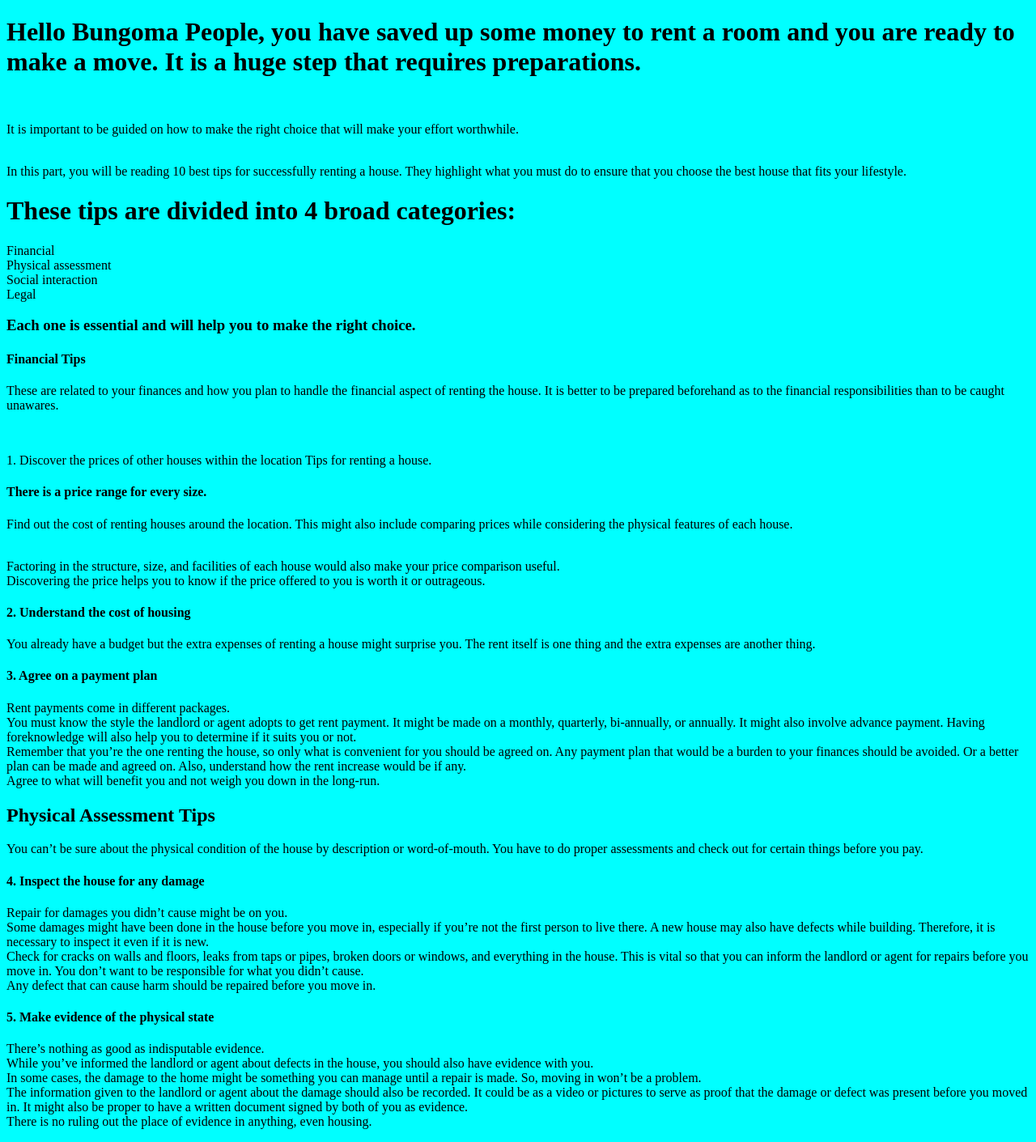
After one commit to mulwasteveh/Rentals, a PHP site: page /help.html in a window 1280 px wide. The commit adds this page. Shown: the whole page at 81% size. Run offline with PHP 8.4, Linux system fonts and the light colour scheme.

Commit message:
home-rental

```diff
--- a/app/complaint.php
+++ b/app/complaint.php
@@ -29,7 +29,7 @@
 	<!-- Header nav -->
 	<nav class="navbar navbar-expand-lg navbar-dark fixed-top" style="background-color:#212529;" id="mainNav">
       <div class="container">
-        <a class="navbar-brand js-scroll-trigger" href="../index.php">Logo/Home</a>
+        <a class="navbar-brand js-scroll-trigger" href="../index.php">Bungoma County</a>
         <button class="navbar-toggler navbar-toggler-right" type="button" data-toggle="collapse" data-target="#navbarResponsive" aria-controls="navbarResponsive" aria-expanded="false" aria-label="Toggle navigation">
           Menu
           <i class="fa fa-bars"></i>
--- a/app/sms.php
+++ b/app/sms.php
@@ -136,7 +136,7 @@
 						    <tr>
 						      <!-- <th><input type="checkbox" name="" id="selectAll"></th> -->
 						      <th>Full Name</th>
-						      <th>Moblie</th>
+						      <th>Mobile</th>
 						      <th>Country</th>
 						      <th>State</th>
 						      <th>City</th>
--- a/database/newrent.sql
+++ b/database/newrent.sql
@@ -39,7 +39,7 @@ CREATE TABLE `cmps` (
 --
 
 INSERT INTO `cmps` (`id`, `name`, `cmp`, `username`, `fullname`) VALUES
-(1, 'f', 'f', 'admin', 'Mahantesh Kumbar');
+(1, 'f', 'f', 'admin', 'Steve');
 
 -- --------------------------------------------------------
 
--- /dev/null
+++ b/help.html
@@ -0,0 +1,75 @@
+<!DOCTYPE html>
+<html>
+<head>
+	<title>This is a help page</title>
+</head>
+<body style="background-color: cyan">
+	<p>
+		<h1>Hello Bungoma People, you have saved up some money to rent a room and you are ready to make a move. It is a huge step that requires preparations.</h1><br>
+
+<p>It is important to be guided on how to make the right choice that will make your effort worthwhile.</p><br>
+
+In this part, you will be reading 10 best tips for successfully renting a house. They highlight what you must do to ensure that you choose the best house that fits your lifestyle.<br>
+
+<h1>These tips are divided into 4 broad categories:</h1>
+
+Financial<br>
+Physical assessment<br>
+Social interaction<br>
+Legal<br>
+<h3>Each one is essential and will help you to make the right choice.</h3>
+
+<h4>Financial Tips</h4>
+<p>These are related to your finances and how you plan to handle the financial aspect of renting the house. It is better to be prepared beforehand as to the financial responsibilities than to be caught unawares.</p><br>
+
+<p> 1. Discover the prices of other houses within the location
+Tips for renting a house.</p>
+
+<h4>There is a price range for every size.</h4>
+
+<p>Find out the cost of renting houses around the location. This might also include comparing prices while considering the physical features of each house.</p><br>
+
+Factoring in the structure, size, and facilities of each house would also make your price comparison useful.<br>
+
+Discovering the price helps you to know if the price offered to you is worth it or outrageous.<br>
+
+<h4>2. Understand the cost of housing</h4>
+You already have a budget but the extra expenses of renting a house might surprise you.  The rent itself is one thing and the extra expenses are another thing.  <br>
+
+<h4>3. Agree on a payment plan</h4>
+Rent payments come in different packages.<br>
+
+You must know the style the landlord or agent adopts to get rent payment. It might be made on a monthly, quarterly, bi-annually, or annually. It might also involve advance payment. Having foreknowledge will also help you to determine if it suits you or not.<br>
+
+Remember that you’re the one renting the house, so only what is convenient for you should be agreed on. Any payment plan that would be a burden to your finances should be avoided. Or a better plan can be made and agreed on. Also, understand how the rent increase would be if any.<br>
+
+Agree to what will benefit you and not weigh you down in the long-run.<br>
+
+<h2>Physical Assessment Tips</h2>
+You can’t be sure about the physical condition of the house by description or word-of-mouth. You have to do proper assessments and check out for certain things before you pay.<br>
+
+<h4>4. Inspect the house for any damage</h4>
+Repair for damages you didn’t cause might be on you.<br>
+
+Some damages might have been done in the house before you move in, especially if you’re not the first person to live there. A new house may also have defects while building. Therefore, it is necessary to inspect it even if it is new.<br>
+
+Check for cracks on walls and floors, leaks from taps or pipes, broken doors or windows, and everything in the house. This is vital so that you can inform the landlord or agent for repairs before you move in. You don’t want to be responsible for what you didn’t cause.<br>
+
+Any defect that can cause harm should be repaired before you move in.
+
+<h4>5. Make evidence of the physical state</h4>
+There’s nothing as good as indisputable evidence.<br>
+
+While you’ve informed the landlord or agent about defects in the house, you should also have evidence with you.<br>
+
+In some cases, the damage to the home might be something you can manage until a repair is made. So, moving in won’t be a problem.
+<br>
+The information given to the landlord or agent about the damage should also be recorded. It could be as a video or pictures to serve as proof that the damage or defect was present before you moved in. It might also be proper to have a written document signed by both of you as evidence.<br>
+
+There is no ruling out the place of evidence in anything, even housing.<br>
+
+
+	</p>
+
+</body>
+</html>
```
Also changed, not shown: index.php (+8 -3 lines).
